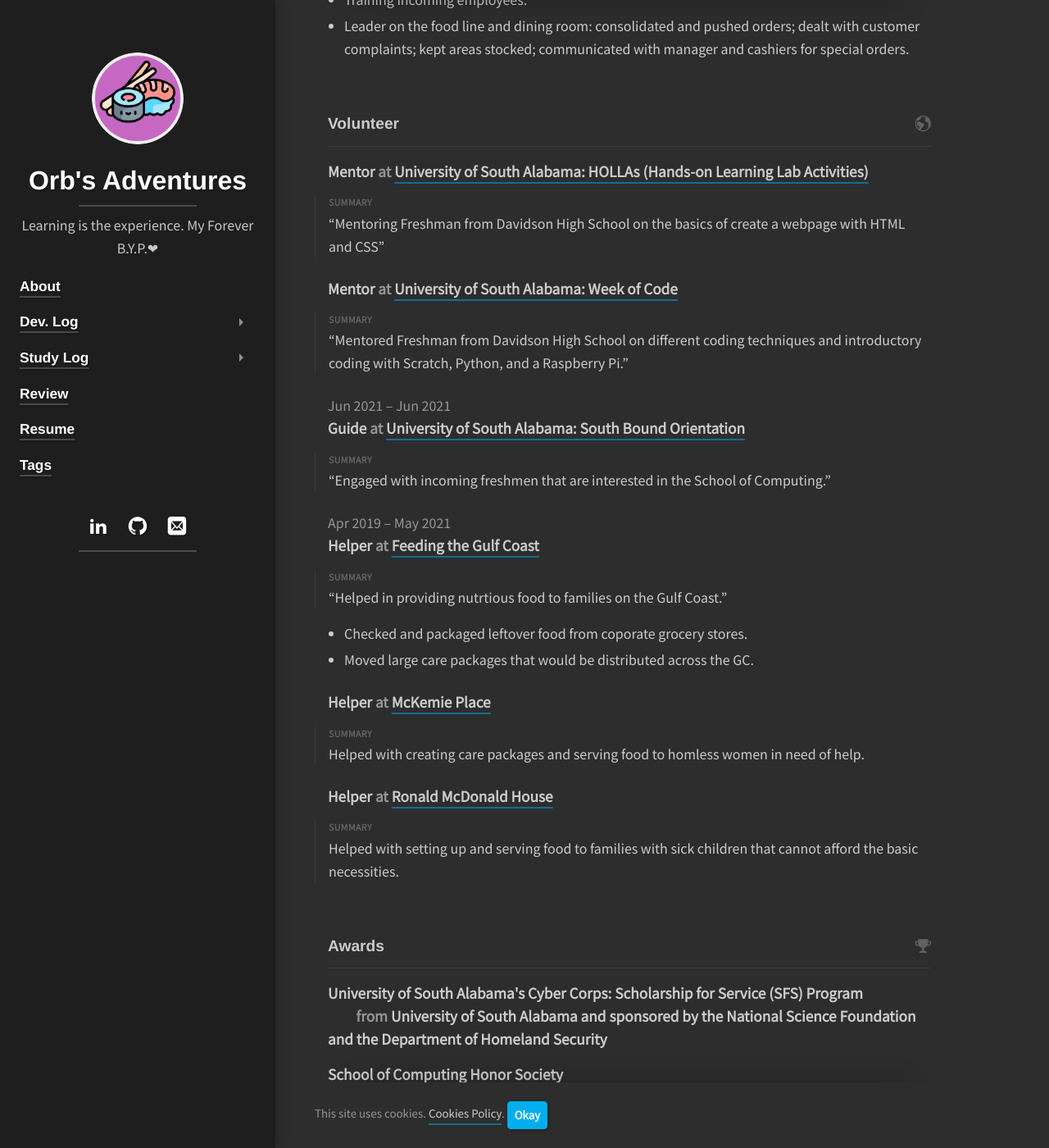
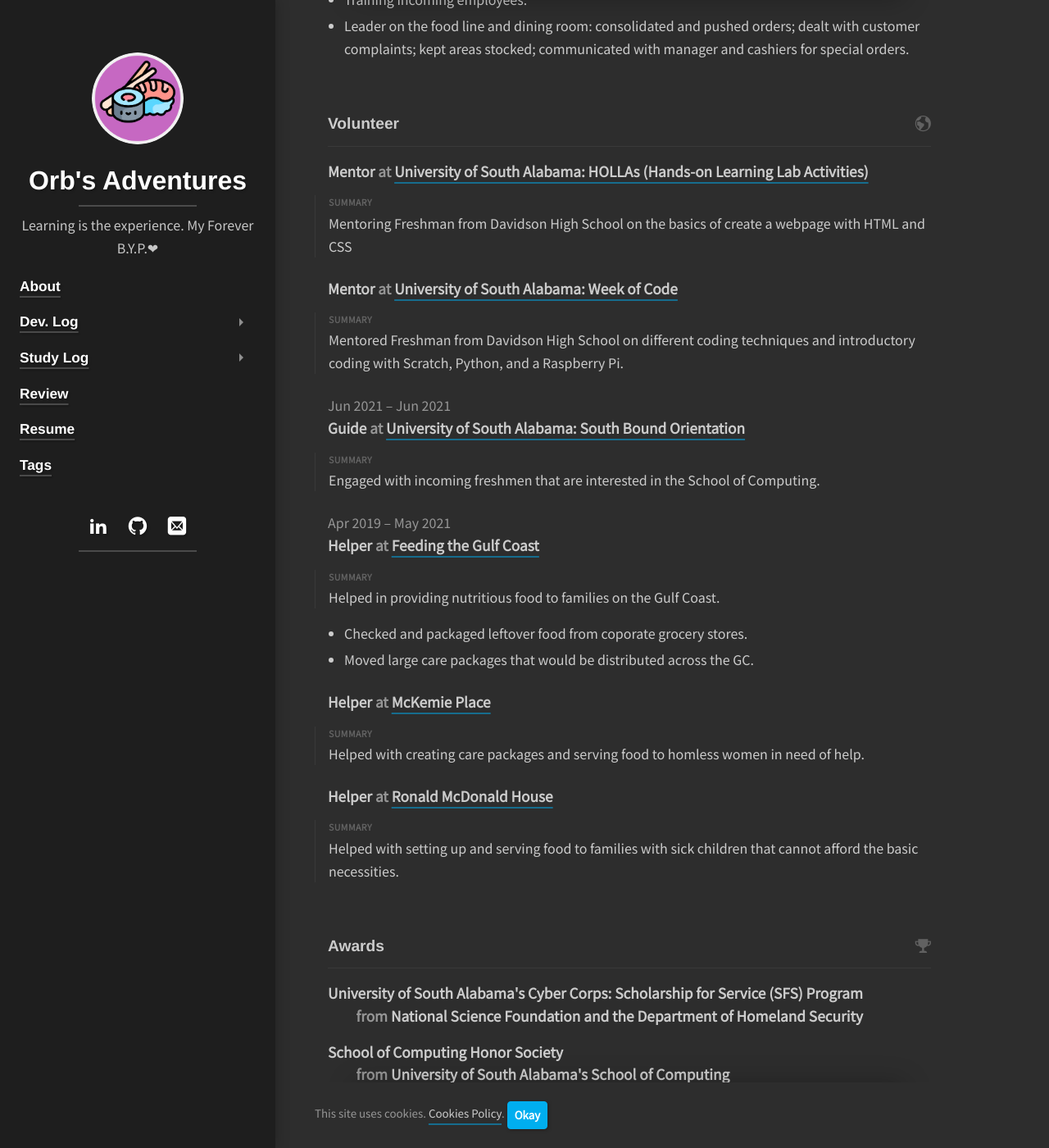
Before and after one commit to KuroOrb/KuroOrb.github.io, a Jekyll site: the page built from resume.md, in a window 1280 px wide and 1400 px high, scrolled down 2904 px. Shown: the whole window at 82% size. Built offline with Jekyll 4.4.1, drawn with Linux system fonts in a browser that asks for light colours; cached includes are drawn as plain includes; nearby versions of some CDN libraries; some web fonts are replaced; library files that are not in the unit come from our copies.

Commit message:
more changes

```diff
--- a/_data/resume.yml
+++ b/_data/resume.yml
@@ -113,31 +113,27 @@
     position: "Mentor"
     website: "https://www.southalabama.edu/colleges/soc/cfits/holla.html"
     date: "2022-03-29"
-    summary: >
-      "Mentoring Freshman from Davidson High School on the basics of create a webpage with HTML and CSS"
+    summary: "Mentoring Freshman from Davidson High School on the basics of create a webpage with HTML and CSS"
 
   - organization: "University of South Alabama: Week of Code"
     position: "Mentor"
     website: "https://www.southalabama.edu/colleges/soc/news/soc-davidson_hs-programming_camp.html"
     date: "2021-07-12"
-    summary: >
-      "Mentored Freshman from Davidson High School on different coding techniques and introductory coding with Scratch, Python, and a Raspberry Pi."
+    summary: "Mentored Freshman from Davidson High School on different coding techniques and introductory coding with Scratch, Python, and a Raspberry Pi."
 
   - organization: "University of South Alabama: South Bound Orientation"
     position: "Guide"
     website: "https://www.southalabama.edu/departments/orientation/freshmanorientation.html"
     startDate: "2021-06-25"
     endDate: "2021-06-26"
-    summary: >
-      "Engaged with incoming freshmen that are interested in the School of Computing."
+    summary: "Engaged with incoming freshmen that are interested in the School of Computing."
 
   - organization: "Feeding the Gulf Coast"
     position: "Helper"
     website: "https://www.feedingthegulfcoast.org/"
     startDate: "2019-04-01"
     endDate: "2021-05-30"
-    summary: >
-      "Helped in providing nutrtious food to families on the Gulf Coast."
+    summary: "Helped in providing nutritious food to families on the Gulf Coast."
 
     highlights:
       - "Checked and packaged leftover food from coporate grocery stores."
@@ -182,7 +178,7 @@
       - "Implement 'triple indirect block addressing' to support large file upto 1030 MB original limitation was 70 KB."
 awards:
   - title: "University of South Alabama's Cyber Corps: Scholarship for Service (SFS) Program"
-    awarder: "University of South Alabama and sponsored by the National Science Foundation and the Department of Homeland Security"
+    awarder: "National Science Foundation and the Department of Homeland Security"
     startDate: "2021-01-08"
   - title: "School of Computing Honor Society"
     awarder: "University of South Alabama's School of Computing"
--- a/_includes/pro/resume/awards.html
+++ b/_includes/pro/resume/awards.html
@@ -6,7 +6,7 @@
     <span class="symbol {{ icons.awards | default:'icon-trophy' }}"></span>
   </h2>
   {% for awa in resume.awards %}
-  <section>
+  <section class="no-page-break">
     <header class="{% unless forloop.first %}mt2{% endunless %}">
       {% if awa.date.size > 0 %}
         <p class="faded">
```
